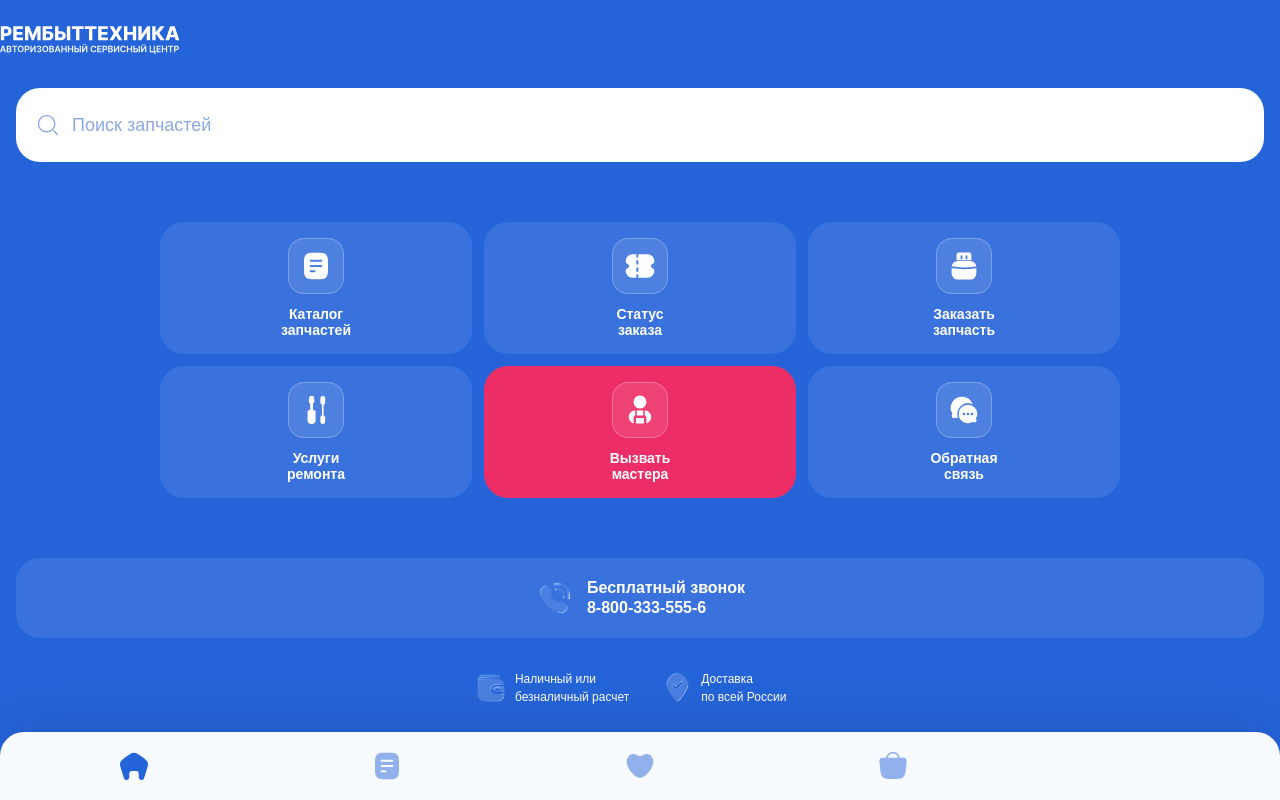
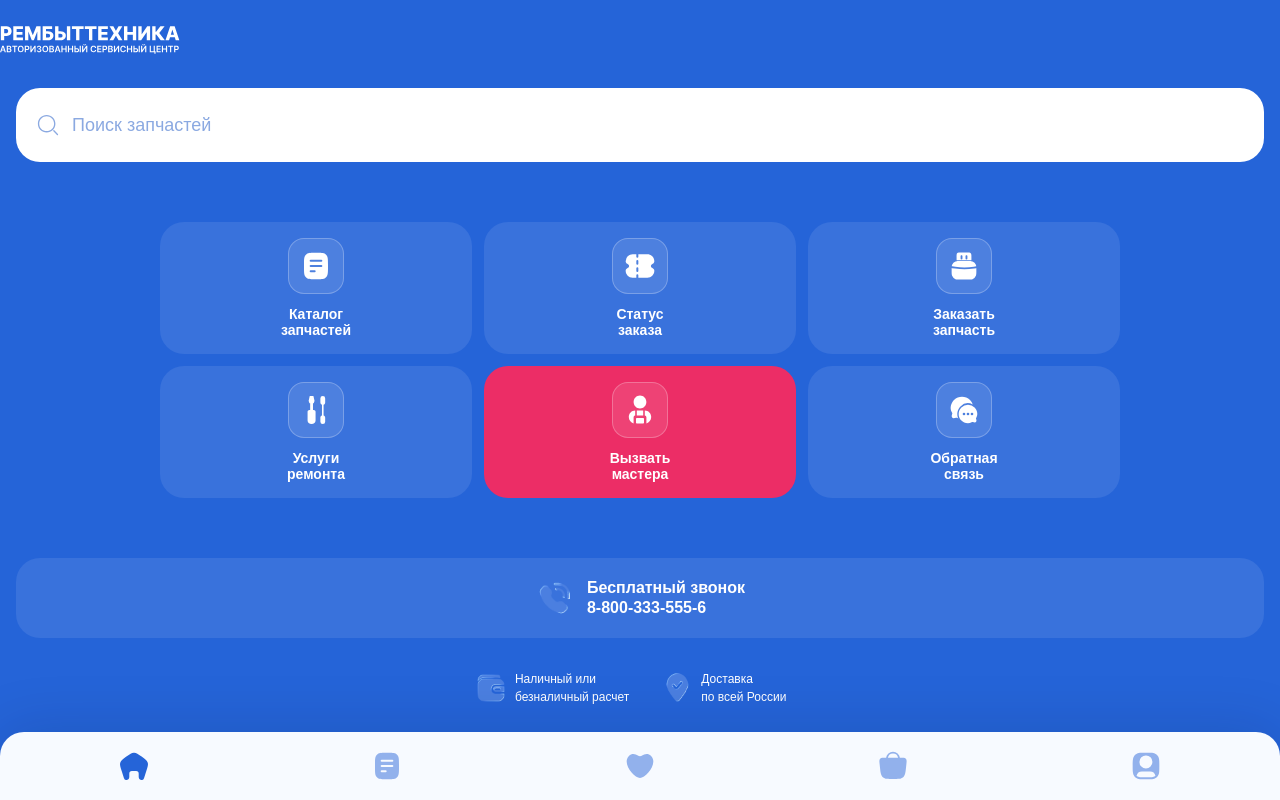
Before and after one commit to devtimberg/rbt-service-web, a Next.js app: page / in a window 1280 px wide. Built offline with nearby package versions, Linux system fonts and the light colour scheme; a web font is replaced by a local one.

Commit message:
feat(header): вернуть иконку профиля в шапку и навигацию без перехода

```diff
--- a/src/shared/ui/icons/index.ts
+++ b/src/shared/ui/icons/index.ts
@@ -22,6 +22,7 @@
 export { default as OrderDetailIcon } from './order-detail'
 export { default as OrderStatusIcon } from './order-status'
 export { default as PlusIcon } from './plus'
+export { default as ProfileIcon } from './profile'
 export { default as SearchOutlineIcon } from './search-outline'
 export { default as SearchIcon } from './search'
 export { default as ServicesRepairIcon } from './services-repair'
--- /dev/null
+++ b/src/shared/ui/icons/profile.tsx
@@ -0,0 +1,13 @@
+import * as React from 'react'
+import type { SVGProps } from 'react'
+const SvgProfile = (props: SVGProps<SVGSVGElement>) => (
+  <svg xmlns="http://www.w3.org/2000/svg" width="1em" height="1em" fill="none" viewBox="0 0 32 32" {...props}>
+    <path
+      fill="currentColor"
+      fillRule="evenodd"
+      d="M16.062 2.667c2.511 0 4.48 0 6.042.169 1.594.173 2.885.531 3.988 1.332a7.9 7.9 0 0 1 1.74 1.74c.8 1.103 1.16 2.394 1.332 3.988.17 1.562.17 3.53.17 6.042v.124c0 2.511 0 4.48-.17 6.042-.173 1.594-.531 2.885-1.332 3.988a7.9 7.9 0 0 1-1.728 1.73l-.012.01c-1.103.8-2.394 1.16-3.988 1.332-1.562.17-3.53.17-6.042.17h-.124c-2.511 0-4.48 0-6.042-.17-1.594-.173-2.885-.531-3.988-1.332l-.09-.067a7.9 7.9 0 0 1-1.65-1.673c-.8-1.103-1.16-2.394-1.332-3.988-.17-1.562-.17-3.53-.17-6.042v-.124c0-2.511 0-4.48.17-6.042.173-1.594.531-2.885 1.332-3.988a7.9 7.9 0 0 1 1.74-1.74c1.103-.8 2.394-1.16 3.988-1.332 1.562-.17 3.53-.17 6.042-.17zm9.374 23.052a5.47 5.47 0 0 0-5.333-4.249h-8.206a5.47 5.47 0 0 0-5.333 4.249 6 6 0 0 0 .55.453c.694.505 1.584.799 3.003.953 1.438.156 3.296.157 5.883.157s4.444-.001 5.883-.157c1.42-.154 2.309-.448 3.003-.953l.071-.052a6 6 0 0 0 .479-.401M16 5.402a6.496 6.496 0 1 0 0 12.991 6.496 6.496 0 0 0 0-12.991"
+      clipRule="evenodd"
+    />
+  </svg>
+)
+export default SvgProfile
--- a/src/widgets/header/ui/header.tsx
+++ b/src/widgets/header/ui/header.tsx
@@ -20,6 +20,7 @@
   CrossIcon,
   FilterIcon,
   HeartIcon,
+  ProfileIcon,
   SearchIcon,
   SearchOutlineIcon,
   Image,
@@ -205,6 +206,16 @@
               href={href}
             />
           ))}
+          {/* По клику будет общая подсказка «скоро заработает» (отдельная задача) */}
+          <IconButton
+            size="lg"
+            icon={ProfileIcon}
+            iconSize={28}
+            tooltip="Профиль"
+            className={styles.headerIcon}
+            aria-label="Профиль"
+            type="button"
+          />
         </Stack>
       </Container>
     </>
--- a/src/widgets/mobile-bottom-nav/ui/mobile-bottom-nav.tsx
+++ b/src/widgets/mobile-bottom-nav/ui/mobile-bottom-nav.tsx
@@ -3,14 +3,14 @@
 import { useFavoritesStore } from '@/entities/favorite'
 import { HOME_NAV_PATHS, ROUTES } from '@/shared/config'
 import { usePathname } from '@/shared/lib/use-pathname'
-import { Box, IconButton, BagIcon, CatalogIcon, HeartIcon, HomeIcon, List, ListItem } from '@/shared/ui'
+import { Box, IconButton, BagIcon, CatalogIcon, HeartIcon, HomeIcon, ProfileIcon, List, ListItem } from '@/shared/ui'
 import styles from './mobile-bottom-nav.module.css'
 
 const HIDDEN_NAV_ROUTES: Set<string> = new Set([ROUTES.MASTER_CALL, ROUTES.SEARCH])
 
 type NavItem = {
   label: string
-  href: string
+  href?: string
   icon: ComponentType<SVGProps<SVGSVGElement>>
   counter?: number | undefined
   additionalActivePaths?: string[]
@@ -45,6 +45,11 @@
       icon: BagIcon,
       counter: cartCount || undefined,
     },
+    // Без перехода: по клику будет общая подсказка «скоро заработает» (отдельная задача)
+    {
+      label: 'Профиль',
+      icon: ProfileIcon,
+    },
   ]
 
   if (HIDDEN_NAV_ROUTES.has(pathname)) return null
@@ -53,9 +58,9 @@
     <Box as="nav" className={styles.root} aria-label="Мобильная навигация">
       <List className={styles.list}>
         {navItems.map((item) => (
-          <ListItem key={item.href} className={styles.item}>
+          <ListItem key={item.label} className={styles.item}>
             <IconButton
-              href={item.href}
+              {...(item.href ? { href: item.href } : { type: 'button' as const })}
               variant="ghost"
               size="lg"
               icon={item.icon}
```
Also changed, not shown: src/shared/ui/icons/raw/profile.svg (added), 1 other file (tests, documents, lock files or other folders).
